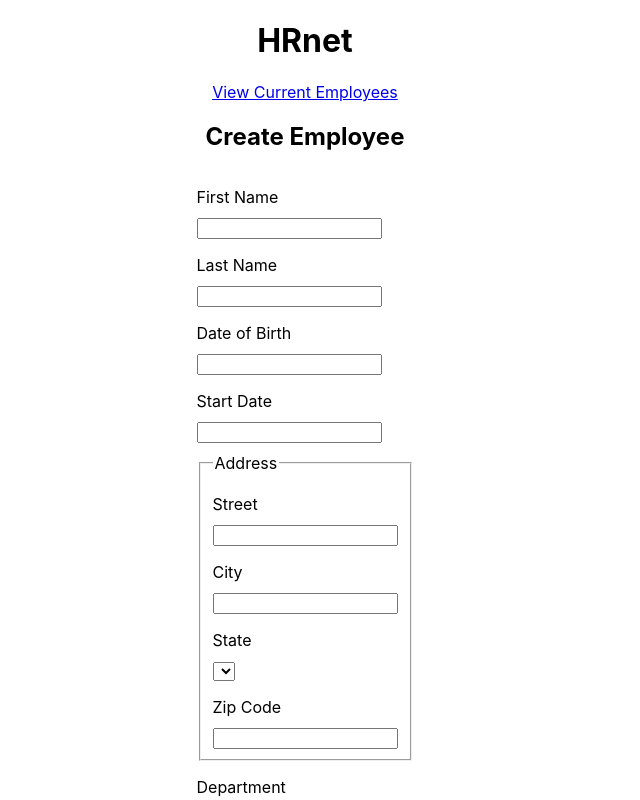
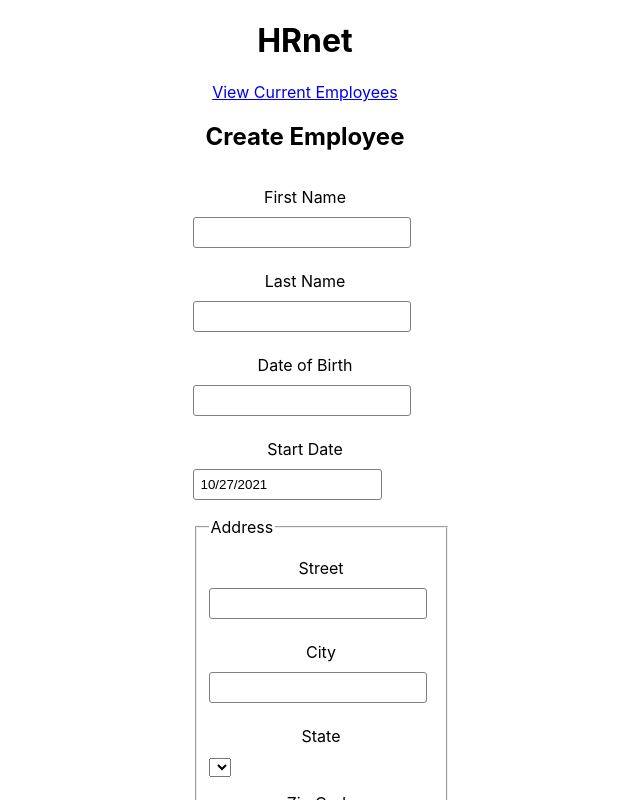
Before and after one commit to FlorysiakSimon/FlorysiakSimon_14_22012021, a React (Create React App) app: page / in a window 1280 px wide. Shown: the top 800 px of the page, without its empty margins (335-975 px from the left). Built offline with nearby package versions, Linux system fonts and the light colour scheme.

Commit message:
add react-datepicker

```diff
--- a/package.json
+++ b/package.json
@@ -8,9 +8,11 @@
     "@testing-library/user-event": "^12.1.10",
     "node-sass": "^6.0.1",
     "react": "^17.0.2",
+    "react-datepicker": "^4.3.0",
     "react-dom": "^17.0.2",
     "react-router-dom": "^5.3.0",
     "react-scripts": "4.0.3",
+    "sass-loader": "^12.3.0",
     "web-vitals": "^1.0.1"
   },
   "scripts": {
--- a/src/index.css
+++ b/src/index.css
@@ -11,26 +11,3 @@ code {
   font-family: source-code-pro, Menlo, Monaco, Consolas, "Courier New",
     monospace;
 }
-
-.title {
-  display: flex;
-  align-items: center;
-  justify-content: center;
-}
-
-.container {
-  display: flex;
-  flex-direction: column;
-  align-items: center;
-  justify-content: center;
-}
-
-label {
-  display: block;
-  margin-top: 1rem;
-  margin-bottom: 10px;
-}
-
-.address {
-  margin-top: 10px;
-}
--- a/src/pages/CreateEmployeePage/CreateEmployeePage.jsx
+++ b/src/pages/CreateEmployeePage/CreateEmployeePage.jsx
@@ -1,6 +1,16 @@
-import React from 'react'
+import React , {useState} from 'react'
 import {Link} from 'react-router-dom'
+import './CreateEmployeePage.scss'
+import DatePicker from "react-datepicker"; // react-datepicker
+import "react-datepicker/dist/react-datepicker.css"; // react-datepicker css
+
 export default function CreateEmployeePage() {
+    const [startDate, setStartDate] = useState(new Date());
+
+    const saveEmployee = () => {
+        console.log('saved')
+    }
+
     return (
         <div>
             <div className="title">
@@ -20,8 +30,7 @@ export default function CreateEmployeePage() {
                     <input id="date-of-birth" type="text" />
 
                     <label htmlFor="start-date">Start Date</label>
-                    <input id="start-date" type="text" />
-
+                    <DatePicker selected={startDate} onChange={(date) => setStartDate(date) } />
                     <fieldset className="address">
                         <legend>Address</legend>
 
@@ -48,7 +57,7 @@ export default function CreateEmployeePage() {
                     </select>
                 </form>
 
-                <button onClick="saveEmployee()">Save</button>
+                <button onClick={saveEmployee}>Save</button>
         </div>
         <div id="confirmation" className="modal">Employee Created!</div>
         </div>
--- /dev/null
+++ b/src/pages/CreateEmployeePage/CreateEmployeePage.scss
@@ -0,0 +1,32 @@
+.title {
+  display: flex;
+  align-items: center;
+  justify-content: center;
+}
+
+.container {
+  display: flex;
+  flex-direction: column;
+  align-items: center;
+  justify-content: center;
+}
+
+label {
+  display: block;
+  margin-top: 1rem;
+  margin-bottom: 10px;
+  text-align: center;
+}
+
+.address {
+  margin-top: 10px;
+  width: 100%;
+}
+
+input {
+  margin-bottom: 7px;
+  border: 1px solid grey;
+  border-radius: 3px;
+  padding: 7px;
+  width: 90%;
+}
--- a/src/pages/EmployeeListPage/EmployeeListPage.jsx
+++ b/src/pages/EmployeeListPage/EmployeeListPage.jsx
@@ -1,10 +1,11 @@
 import React from 'react'
 import { Link } from 'react-router-dom'
+
 export default function EmployeeListPage() {
     return (
-        <div id="employee-div" class="container">
+        <div id="employee-div" className="container">
             <h1>Current Employees</h1>
-            <table id="employee-table" class="display"></table>
+            <table id="employee-table" className="display"></table>
             <Link to="/">Home</Link>
         </div>
     )
```
Also changed, not shown: public/index.html (line endings or trailing spaces), 1 other file (tests, documents, lock files or other folders).
